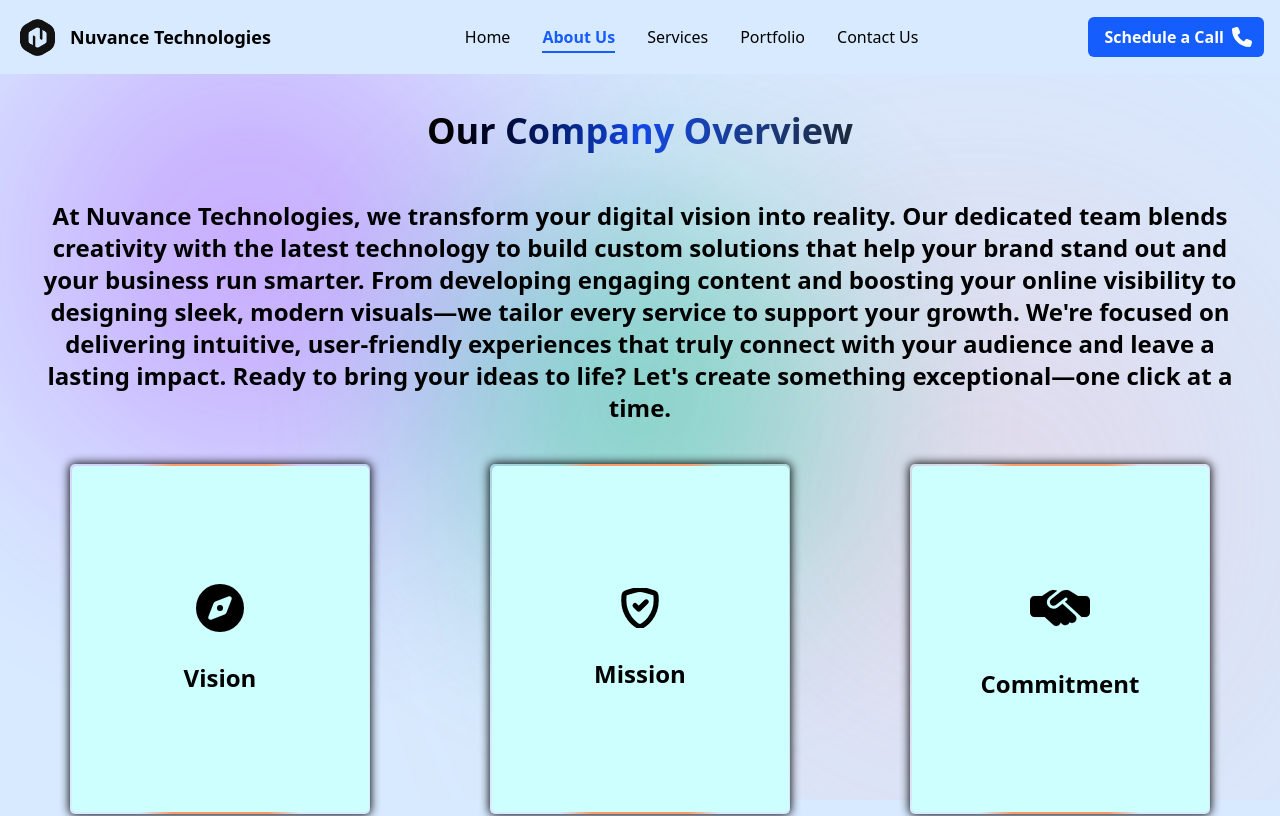
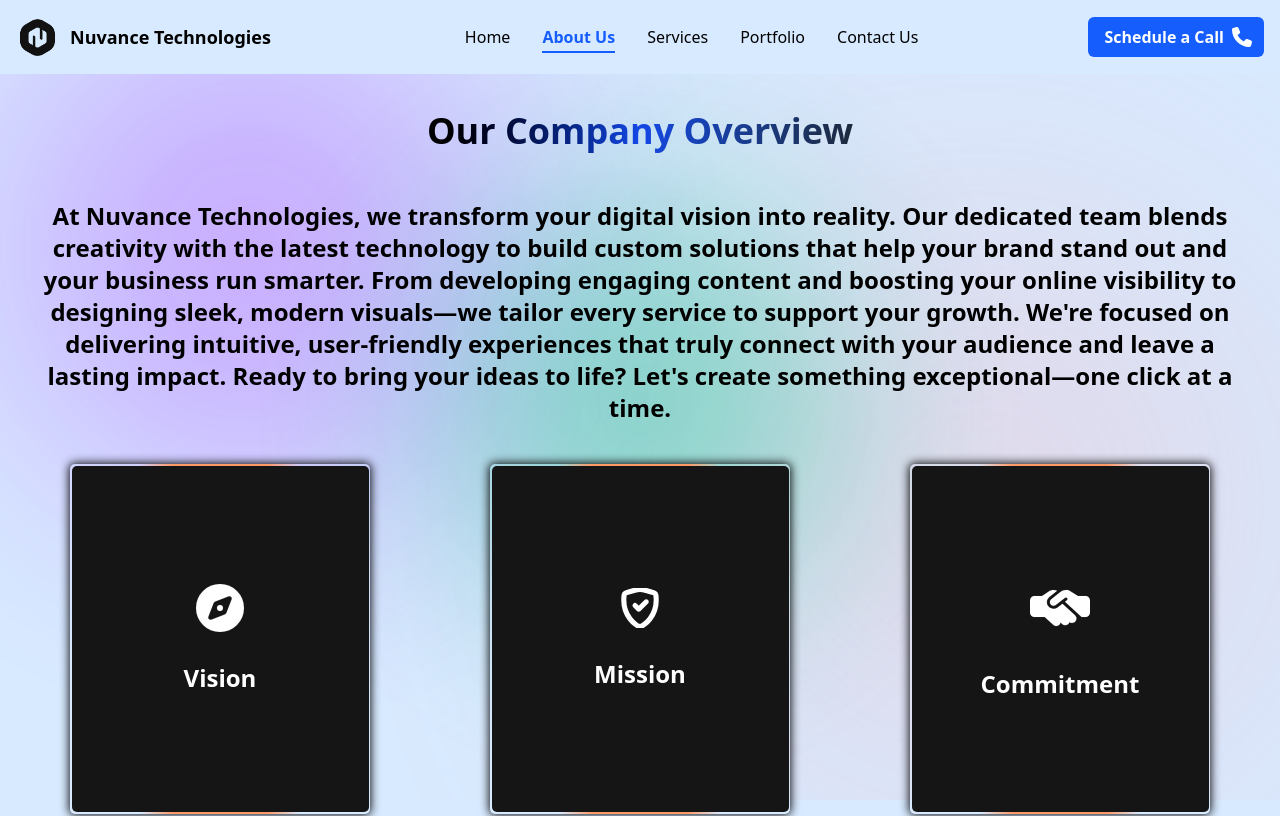
Before and after one commit to Nuvance-Technologies/Nuvance_Frontend, a Next.js app: page /about-us in a window 1280 px wide. Shown: the top 816 px of the page. Built offline with nearby package versions, Linux system fonts and the light colour scheme.

Commit message:
changes made asked in meeting

```diff
--- a/app/about-us/page.tsx
+++ b/app/about-us/page.tsx
@@ -80,21 +80,21 @@ export default function AboutUs() {
 
                 {/* AboutHeroCard Carousel */}
                 <div className="mt-10 md:flex justify-center items-center flex-wrap space-x-30 hidden">
-                    <AboutHeroCard logo={<Compass className="size-12 text-black" />} title="Vision" description={[
+                    <AboutHeroCard logo={<Compass className="size-12" />} title="Vision" description={[
                         "Empowering businesses with innovative, user-centric solutions that fuel growth and enhance impact.",
                         "Delivering smart digital strategies that spark engagement and drive long-term success.",
                         "Transforming digital experiences through a blend of creativity, functionality, and measurable results.",
                         "Bridging technology and intuitive design to enable global business transformation.",
                     ]} />
 
-                    <AboutHeroCard logo={<ShieldCheck className="size-10 text-black" />} title="Mission" description={[
+                    <AboutHeroCard logo={<ShieldCheck className="size-10" />} title="Mission" description={[
                         "Transforming ideas into impactful digital experiences that connect, inspire, and engage.",
                         "Delivering tailored solutions that meet the unique needs of every client and industry.",
                         "Ensuring seamless integration of functionality, usability, and design across every project.",
                         "Staying ahead of the curve by adapting to evolving trends and technologies.",
                     ]} />
 
-                    <AboutHeroCard logo={<Handshake className="size-15 text-black" />} title="Commitment" description={[
+                    <AboutHeroCard logo={<Handshake className="size-15" />} title="Commitment" description={[
                         "Quality is prioritized in every project, with careful attention to detail at every step.",
                         "Honesty and transparency build strong, trustworthy relationships with clients.",
                         "Timely delivery and ongoing support ensure clients receive continuous value.",
--- a/components/ui/AboutCards.tsx
+++ b/components/ui/AboutCards.tsx
@@ -16,7 +16,7 @@ const AboutHeroCard = ({ logo, title, description }: AboutHeroCardProps) => {
                     <div className="back">
                         <div className="back-content">
                             {logo}
-                            <strong className='text-2xl text-black'>{title}</strong>
+                            <strong className='text-2xl'>{title}</strong>
                         </div>
                     </div>
                     <div className="front">
@@ -89,7 +89,7 @@ const StyledWrapper = styled.div`
     position: absolute;
     width: 99%;
     height: 99%;
-    background-color: #ccfffe;
+    background-color: #151515;
     border-radius: 5px;
     color: white;
     display: flex;
--- a/components/ui/pageComponents/BestTech.tsx
+++ b/components/ui/pageComponents/BestTech.tsx
@@ -94,6 +94,7 @@ const techData: TechCategory[] = [
             { name: "", placeholder: "/TechIcons/aws.png" },
             { name: "", placeholder: "/TechIcons/googlecloud.png" },
             { name: "", placeholder: "/TechIcons/azure.png" },
+            { name: "", placeholder: "/TechIcons/firebase.png" },
         ],
     },
 ]
```
Also changed, not shown: public/TechIcons/firebase.png (added).
